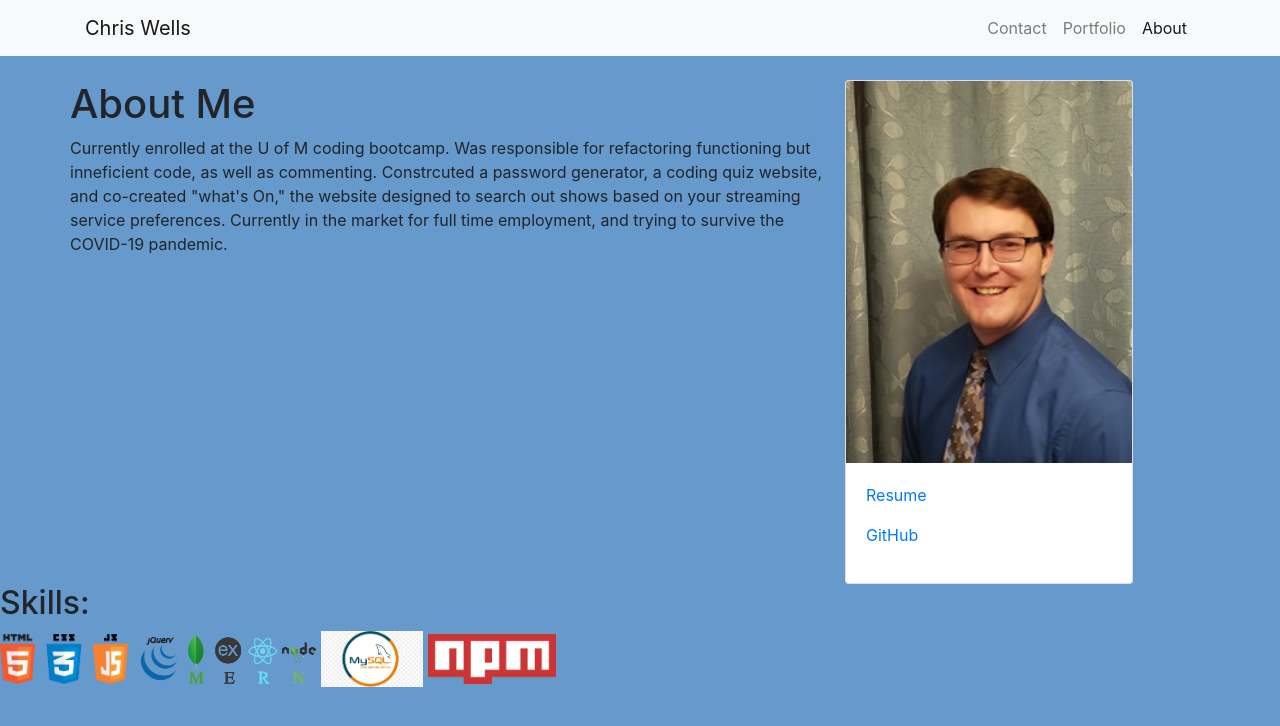
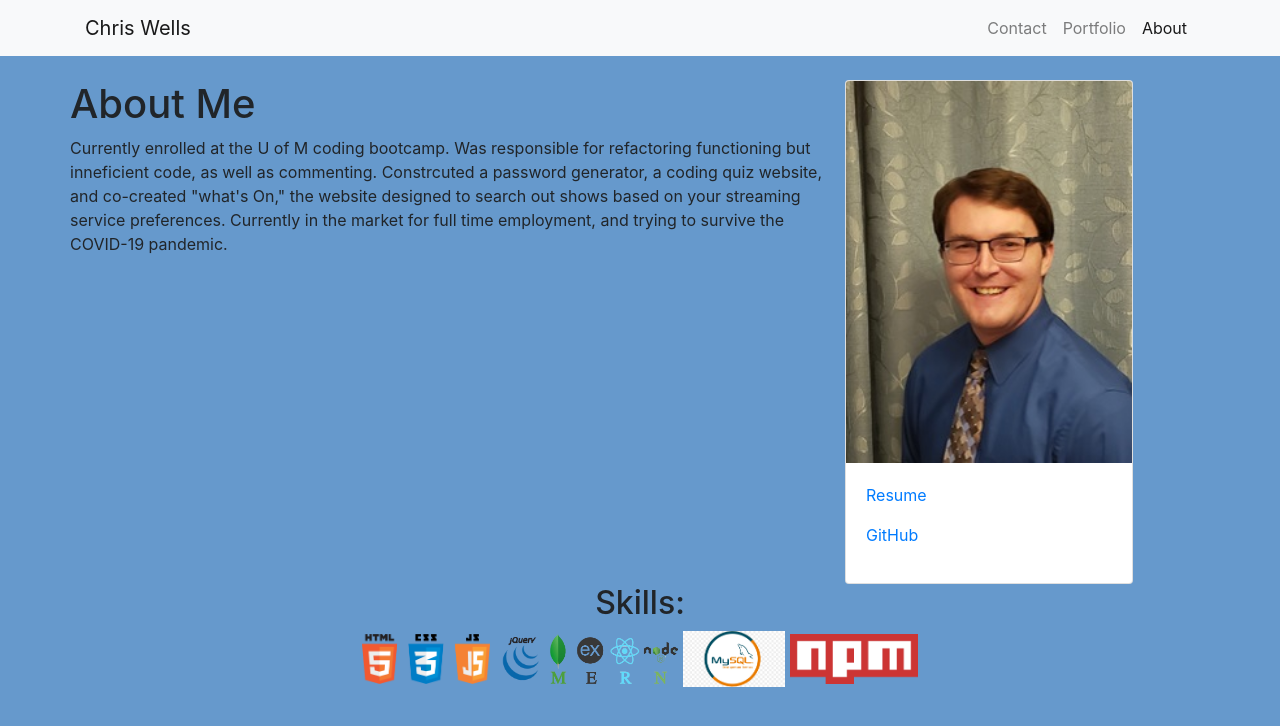
Before and after one commit to chriswells1995/Chris_W_Portfolio, a plain HTML site: page index.html in a window 1280 px wide. Drawn offline with nearby package versions, Linux system fonts and the light colour scheme.

Commit message:
Centered logos

```diff
--- a/index.html
+++ b/index.html
@@ -115,17 +115,17 @@
 
 
   </div>
-  <footer>
-    <div>
+  <footer class = "center">
 
-    </div>
-    <h2>Skills:</h2>
-    <img width = "10%" height = "10%" src="./logos/html_logos.png" alt="HTML, CSS, and JS logos">
+          <h2 >Skills:</h2>
+    <img  width = "10%" height = "10%" src="./logos/html_logos.png" alt="HTML, CSS, and JS logos">
     <img width = "4%" height = "4%" src="./logos/jquery-logo.png" alt="jQuery logo">
     <img width = "10%" height = "10%" src="./logos/mern.png" alt="MERN logo">
     <img width = "8%" height = "8%" src="./logos/mysql_3.png" alt="MySQL logo">
     <img width = "10%" height = "10%" src="./logos/npm_logo.png" alt="">
-  </footer>
+    </div>
+
+
 
 
 
--- a/style.css
+++ b/style.css
@@ -9,3 +9,7 @@
     background-color: #6699cc;
 
 }
+
+.center {
+    text-align: center;
+}
```
